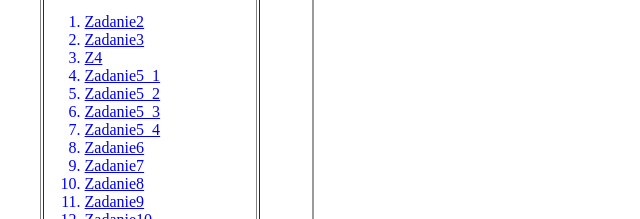
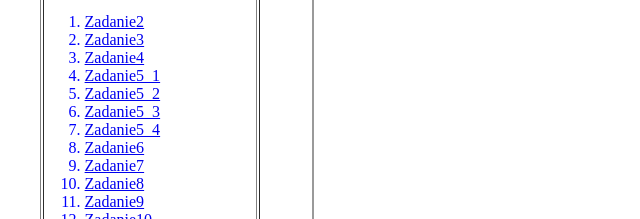
Before and after one commit to Viktoryia102/strona-css, a plain HTML site: page index.html in a window 1280 px wide. Shown: the part 209-428 px from the top of the page, 0-640 px from the left. Drawn offline with Linux system fonts and the light colour scheme.

Commit message:
Update index.html

```diff
--- a/index.html
+++ b/index.html
@@ -17,7 +17,7 @@ color: blue;
   <ol>
 		<li><a href="zadanie2_vashkevich.html" target="strony">Zadanie2</a></li>
 		<li><a href="zadanie3_vashkevich.html" target="strony">Zadanie3</a></li>
-		<li><a href="zadanie4_vashkevich.html" target="strony">Z4</a></li>
+		<li><a href="zadanie4_vashkevich.html" target="strony">Zadanie4</a></li>
 
 		<li><a href="vash_z5_1.html" target="strony">Zadanie5_1</a></li>
 		<li><a href="vash_z5_2.html" target="strony">Zadanie5_2</a></li>
```
